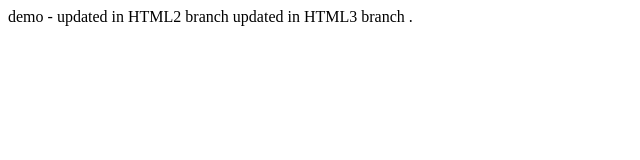
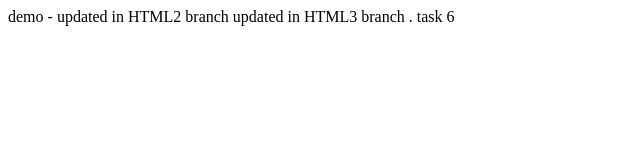
Before and after one commit to Ayush1790/gitTaskAdv, a plain HTML site: page index.html in a window 1280 px wide. Shown: the full height of the page, 0-640 px from the left. Drawn offline with Linux system fonts and the light colour scheme.

Commit message:
task 6 commit

```diff
--- a/index.html
+++ b/index.html
@@ -8,6 +8,6 @@
 </head>
 <body>
     demo - updated in HTML2 branch
-    updated in HTML3 branch .
+    updated in HTML3 branch . task 6
 </body>
 </html>
```
